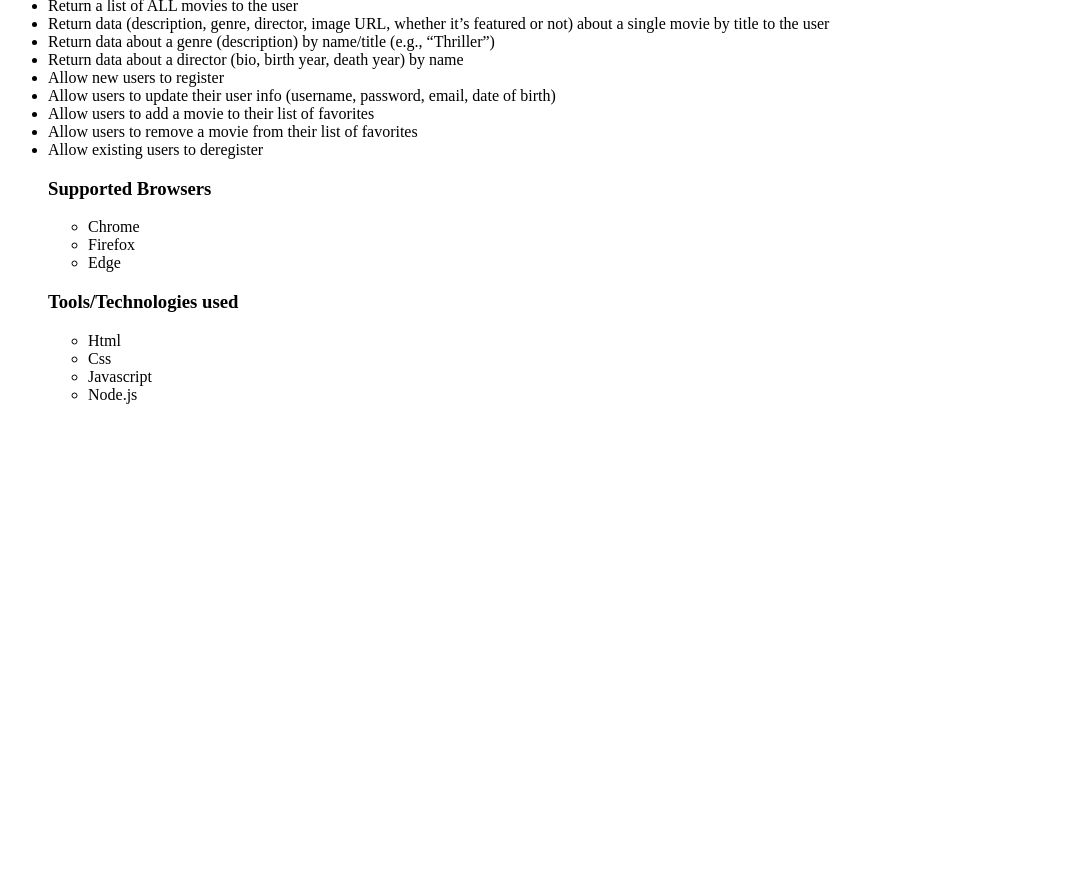
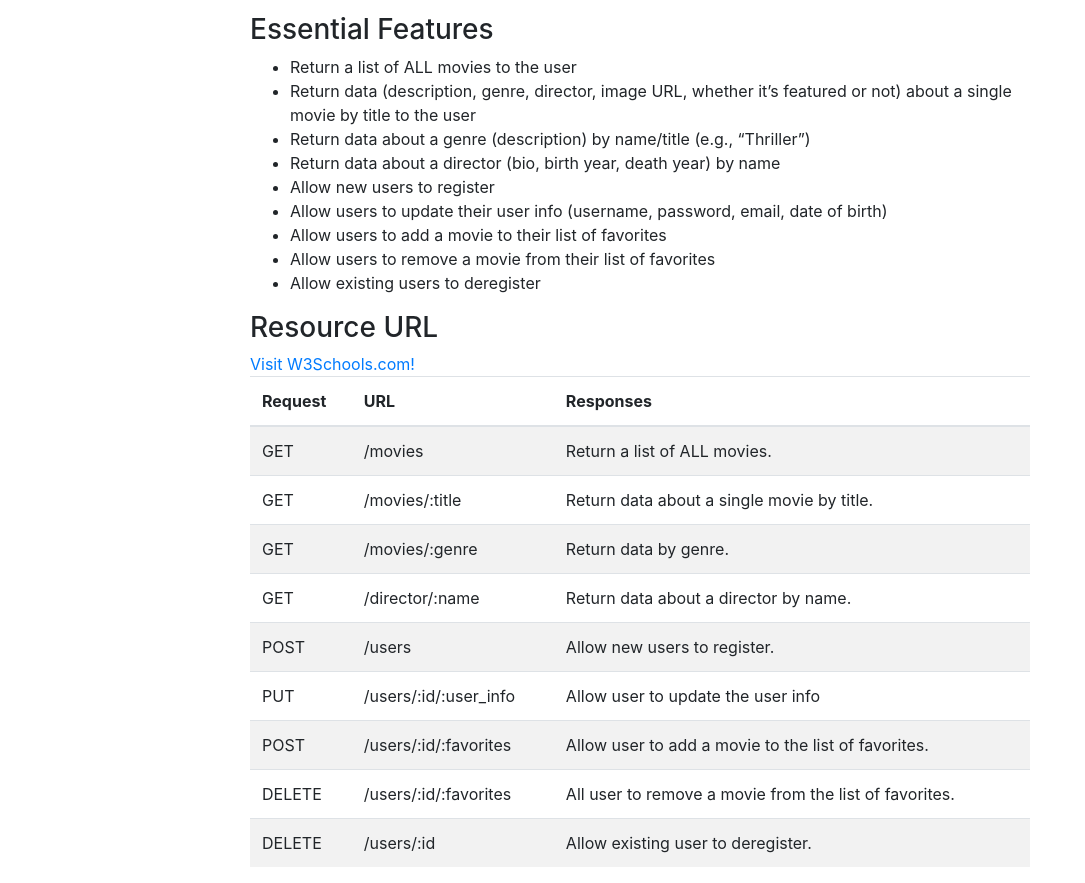
Before and after one commit to sharmilasanu/Flix_App, a website: page public/documentation.html in a window 1280 px wide. Shown: the part 83-966 px from the top of the page, without its empty margins (0-1085 px from the left). Before the commit the page ends 800 px from the top, so only its background shows below. Drawn offline with nearby package versions, Linux system fonts and the light colour scheme.

Commit message:
docs : documetation changes

```diff
--- a/public/documentation.html
+++ b/public/documentation.html
@@ -1,8 +1,11 @@
 <!DOCTYPE html>
 <html lang=en>
   <meta charset="utf-8">
-   <body>
-     <h1> Essential Features</h1>
+  <link rel="stylesheet" href="https://stackpath.bootstrapcdn.com/bootstrap/4.3.1/css/bootstrap.min.css" integrity="sha384-ggOyR0iXCbMQv3Xipma34MD+dH/1fQ784/j6cY/iJTQUOhcWr7x9JvoRxT2MZw1T" crossorigin="anonymous">
+   <body style = "margin-left: 250px; margin-right : 250px">
+       <h1>My Flix API</h1>
+       <p> My flix API has the following essential fetaures</p>
+      <h3> Essential Features</h3>
     <ul>
         <li>  Return a list of ALL movies to the user
         </li>
@@ -19,19 +22,66 @@
         </li>
         <li>Allow existing users to deregister
         </li>
-        <h3>Supported Browsers</h3>
-        <ul>
-            <li>Chrome</li>
-            <li>Firefox</li>
-            <li>Edge</li>
-        </ul>
-        <h3>Tools/Technologies used</h3>
-        <ul>
-            <li>Html</li>
-            <li>Css</li>
-            <li>Javascript</li>
-            <li>Node.js</li>
-        </ul>
-    </ul>
+       </ul>
+       <h3> Resource URL</h3>
+       <a href="https://www.w3schools.com/">Visit W3Schools.com!</a>
+
+    <table class= "table table-striped">
+        <thead>
+          <tr>
+            <th>Request</th>
+            <th>URL</th>
+            <th>Responses</th>
+          </tr>
+        </thead>
+
+        <tbody>
+          <tr>
+            <td>GET</td>
+            <td>/movies</td>
+            <td>Return a list of ALL movies.</td>
+          </tr>
+          <tr>
+            <td>GET</td>
+            <td>/movies/:title</td>
+            <td>Return data about a single movie by title.</td>
+          </tr>
+          <tr>
+            <td>GET</td>
+            <td>/movies/:genre</td>
+            <td>Return data by genre.</td>
+          </tr>
+          <tr>
+            <td>GET</td>
+            <td>/director/:name</td>
+            <td>Return data about a director by name.</td>
+          </tr>
+          <tr>
+            <td>POST</td>
+            <td>/users</td>
+            <td>Allow new users to register.</td>
+          </tr>
+          <tr>
+            <td>PUT</td>
+            <td>/users/:id/:user_info</td>
+            <td>Allow user to update the user info</td>
+          </tr>
+          <tr>
+            <td>POST</td>
+            <td>/users/:id/:favorites</td>
+            <td>Allow user to add a movie to the list of favorites.</td>
+          </tr>
+          <tr>
+            <td>DELETE</td>
+            <td>/users/:id/:favorites</td>
+            <td>All user to remove a movie from the list of favorites.</td>
+          </tr>
+          <tr>
+            <td>DELETE</td>
+            <td>/users/:id</td>
+            <td>Allow existing user to deregister.</td>
+          </tr>
+        </tbody>
+      </table>
    </body>
 </html>
```
